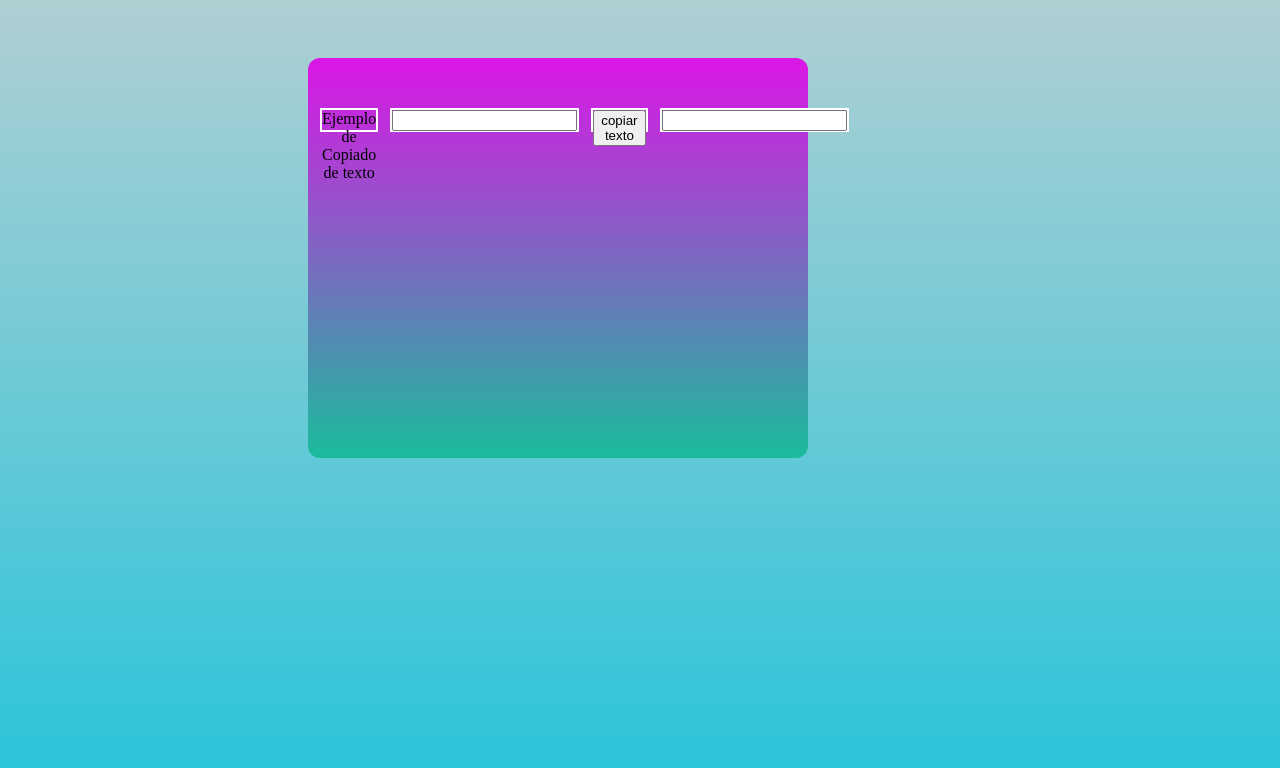
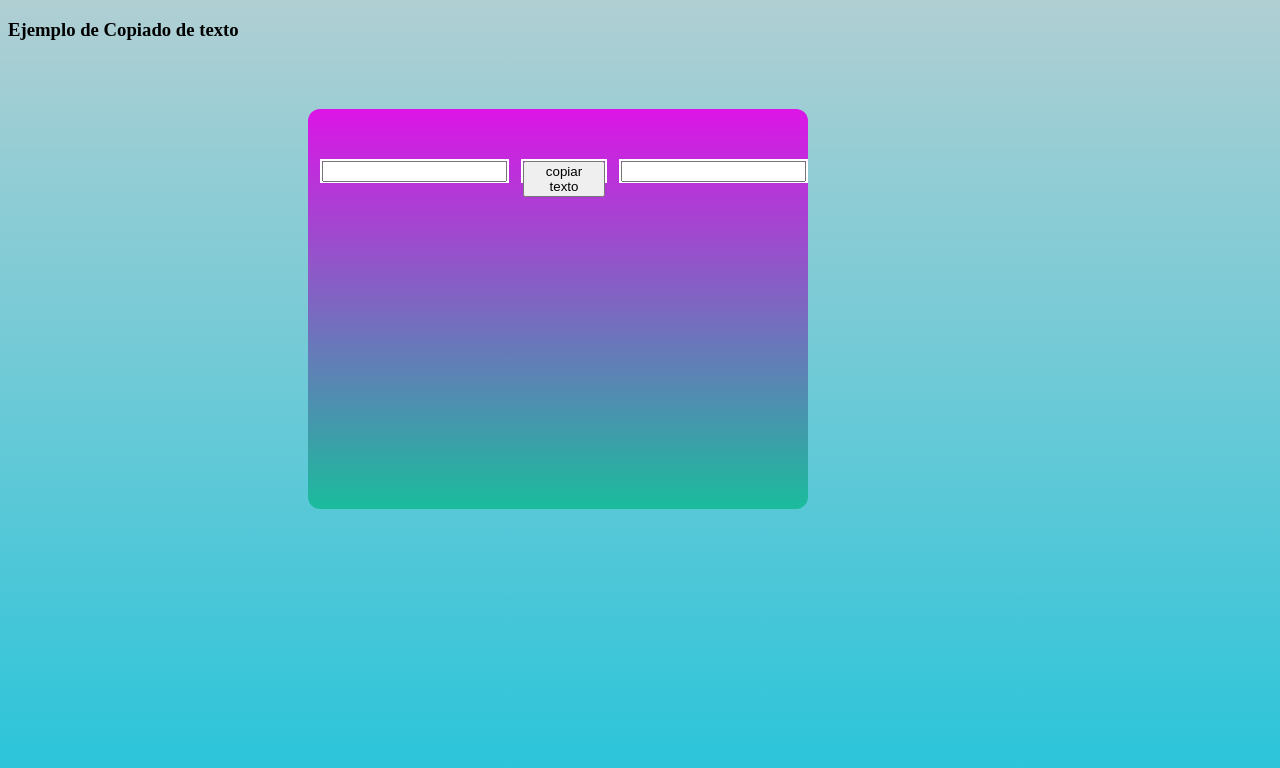
Before and after one commit to constantino76/boton-copiartexto, a plain HTML site: page index.html in a window 1280 px wide. Drawn offline with Linux system fonts and the light colour scheme.

Commit message:
se cambio el elemento div por un h3

```diff
--- a/index.html
+++ b/index.html
@@ -7,9 +7,11 @@
 	  <link  rel="stylesheet"type="text/css" href ="index.css">
 </head>
 <body>
+
+	<h3>  Ejemplo de Copiado de texto</h3>
 	<div class="contenedor">
 
-		<div class="Titulo">  Ejemplo de Copiado de texto</div>
+
 
 <div>
 	<input type="text" id="texto">
```
